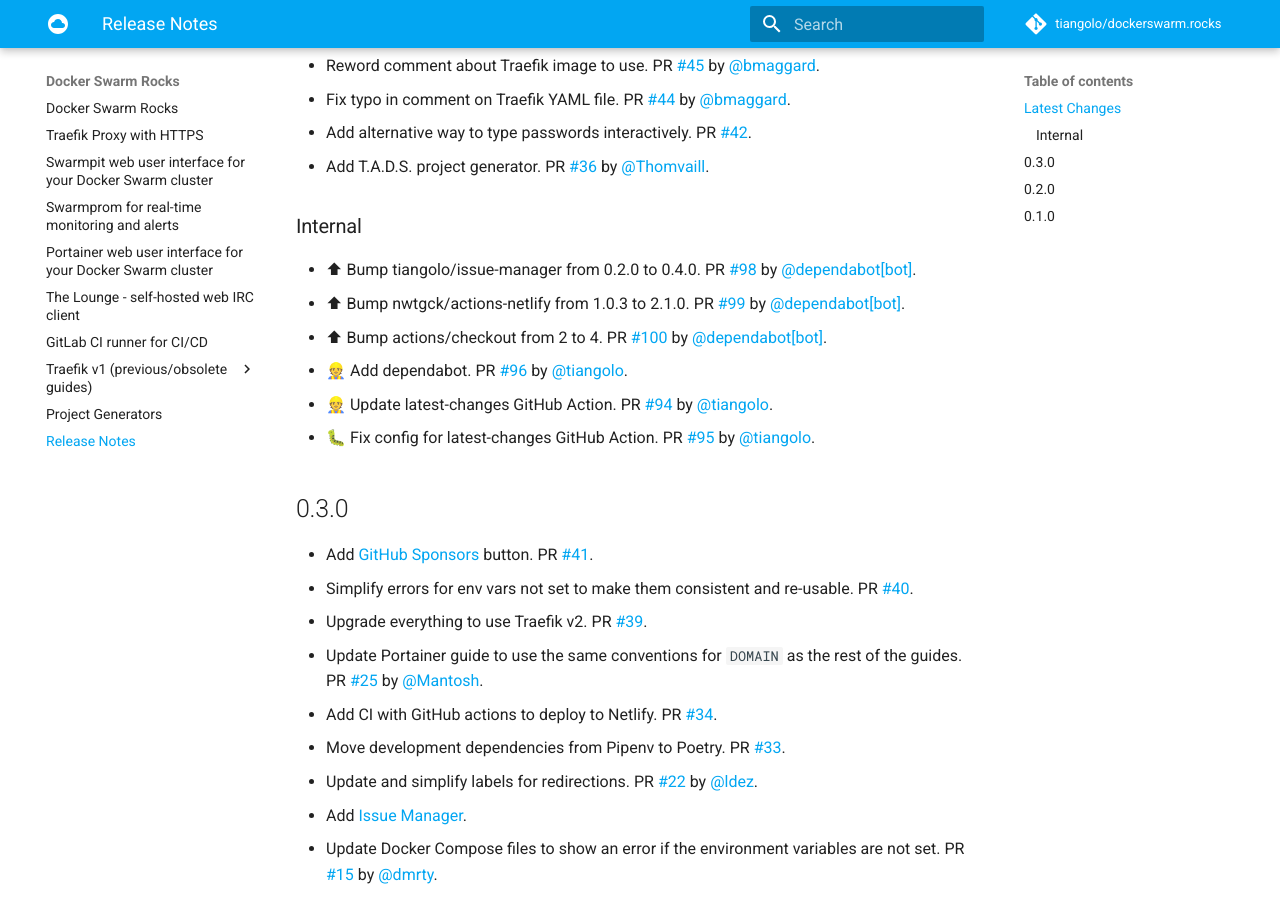
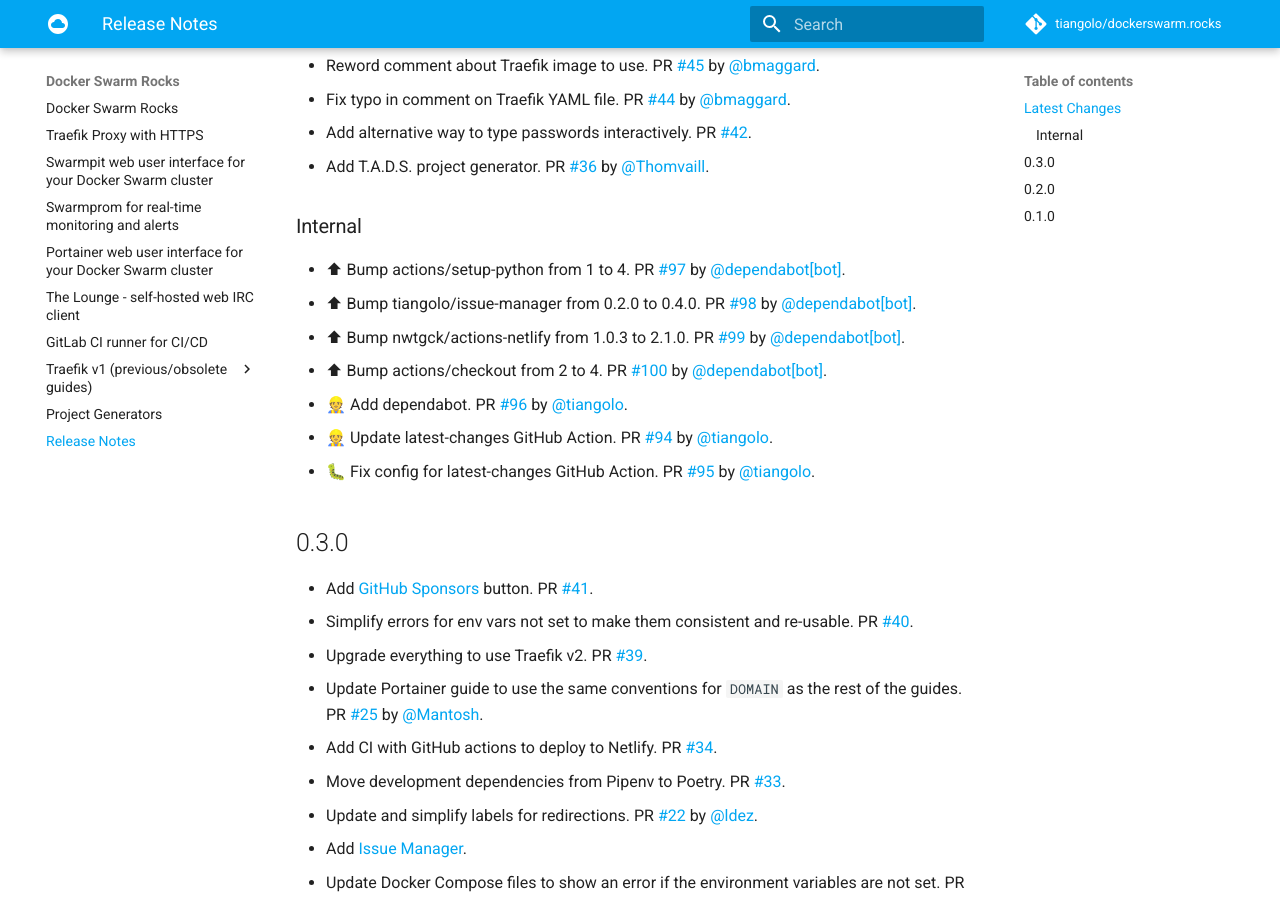
Before and after one commit to tiangolo/dockerswarm.rocks, an MkDocs documentation site: the page built from docs/release-notes.md, in a window 1280 px wide and 900 px high, scrolled down 312 px. Built offline with MkDocs 1.6.1 and Material for MkDocs 9.7.7, drawn with Linux system fonts in a browser that asks for light colours; comment, search, counter and statistics services are not loaded.

Commit message:
📝 Update release notes

```diff
--- a/docs/release-notes.md
+++ b/docs/release-notes.md
@@ -13,6 +13,7 @@
 
 ### Internal
 
+* ⬆ Bump actions/setup-python from 1 to 4. PR [#97](https://github.com/tiangolo/dockerswarm.rocks/pull/97) by [@dependabot[bot]](https://github.com/apps/dependabot).
 * ⬆ Bump tiangolo/issue-manager from 0.2.0 to 0.4.0. PR [#98](https://github.com/tiangolo/dockerswarm.rocks/pull/98) by [@dependabot[bot]](https://github.com/apps/dependabot).
 * ⬆ Bump nwtgck/actions-netlify from 1.0.3 to 2.1.0. PR [#99](https://github.com/tiangolo/dockerswarm.rocks/pull/99) by [@dependabot[bot]](https://github.com/apps/dependabot).
 * ⬆ Bump actions/checkout from 2 to 4. PR [#100](https://github.com/tiangolo/dockerswarm.rocks/pull/100) by [@dependabot[bot]](https://github.com/apps/dependabot).
```
